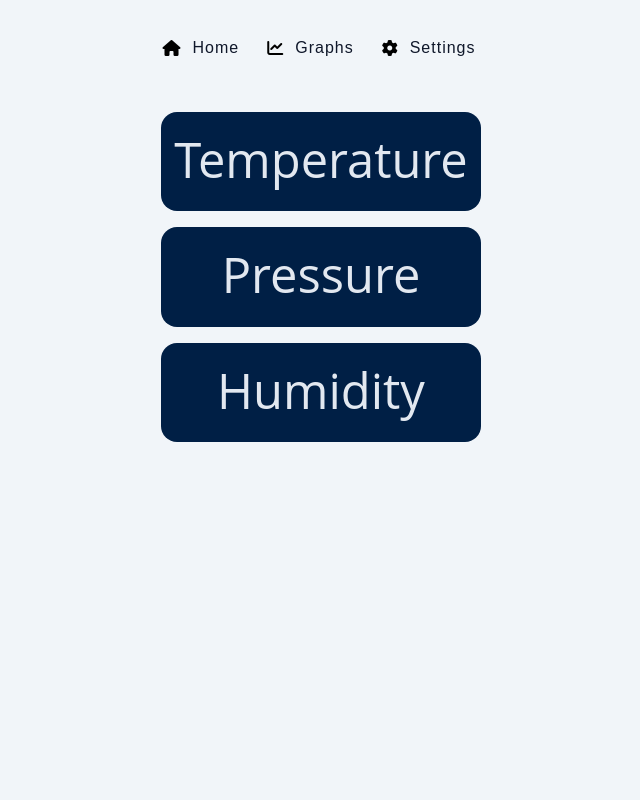
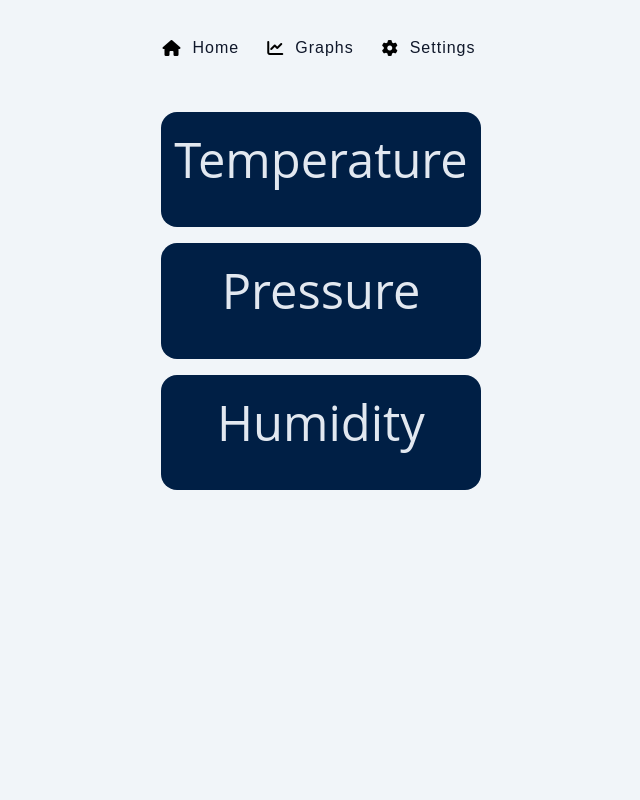
Before and after one commit to 3ngineer-AM/IEQWebapp, a PHP site: page / in a window 1280 px wide. Shown: the whole page, without its empty margins (319-959 px from the left). Run offline with PHP 8.4, Linux system fonts and the light colour scheme; some libraries are stand-ins or nearby versions.

Commit message:
Tweaked and fixed some bugs

```diff
--- a/index.php
+++ b/index.php
@@ -36,8 +36,19 @@
     <div class="container">
       <div class="climate-data">
         <div class="temperature">
-          <h1 class="card_title">Temperature</h1>
-          <div class="card_value" id="temperature_value"></div>
+          <div class="card">
+            <table class="rating">
+              <tbody>
+                <tr>
+                  <td>Rating</td>
+                </tr>
+              </tbody>
+            </table>
+            <div class="card-info">
+              <h1>Temperature</h1>
+              <div class="card_value" id="temperature_value"></div>
+            </div>
+          </div>
           <table>
             <tbody>
               <tr>
@@ -47,8 +58,19 @@
           </table>
         </div>
         <div class="pressure">
-          <h1 class="card_title">Pressure</h1>
-          <div class="card_value" id="pressure_value"></div>
+          <div class="card">
+            <table class="rating">
+              <tbody>
+                <tr>
+                  <td>Rating</td>
+                </tr>
+              </tbody>
+            </table>
+            <div class="card-info">
+              <h1>Pressure</h1>
+              <div class="card_value" id="pressure_value"></div>
+            </div>
+          </div>
           <table>
             <tbody>
               <tr>
@@ -58,8 +80,19 @@
           </table>
         </div>
         <div class="humidity">
-          <h1 class="card_title">Humidity</h1>
-          <div class="card_value" id="humidity_value"></div>
+          <div class="card">
+            <table class="rating">
+              <tbody>
+                <tr>
+                  <td>Rating</td>
+                </tr>
+              </tbody>
+            </table>
+            <div class="card-info">
+              <h1>Humidity</h1>
+              <div class="card_value" id="humidity_value"></div>
+            </div>
+          </div>
           <table>
             <tbody>
               <tr>
--- a/styles.css
+++ b/styles.css
@@ -52,7 +52,7 @@ html {
     --textColor: var(--grey-200);
     --borderRadius: 0.25rem;
     --letterSpacing: 1px;
-    --transition: 0.5s ease-in-out all;
+    --transition: 0.7s ease-in-out all;
     --max-width: 1120px;
     --fixed-width: 600px;
 
@@ -397,11 +397,30 @@ Measurands
     margin-top: 1rem;
     border-radius: 1rem;
 }
+table {
+    margin-bottom: 1rem;
+}
 tr {
     visibility: collapse;
     opacity: 0;
     margin: 0 auto;
     transition: 0s ease-in-out all;
+}
+.card {
+    display: flex;
+    justify-content: center;
+    align-items: center;
+}
+.rating {
+    display: none;
+    visibility: collapse;
+    align-self: flex-start;
+    margin-top: 1rem;
+    font-size: 1.953rem;
+}
+.card-info {
+    flex-basis: 100%;
+    transition: var(--transition);
 }
 .card_value {
     display: flex;
@@ -410,7 +429,7 @@ tr {
     margin-bottom: 1rem;
     transition: var(--transition);
 }
-.card_title {
+.card-info h1 {
     margin-top: 1rem;
     display: flex;
     justify-content: center;
@@ -422,10 +441,17 @@ tr {
 .humidity:hover {
     width: 100%;
 }
-.temperature:hover *:not(table, tbody, td, tr),
-.pressure:hover *:not(table, tbody, td, tr),
-.humidity:hover *:not(table, tbody, td, tr) {
-    transform: translateX(30%);
+.temperature:hover .card-info,
+.pressure:hover .card-info,
+.humidity:hover .card-info {
+    flex-basis: 0%;
+}
+.temperature:hover .rating,
+.pressure:hover .rating,
+.humidity:hover .rating {
+    display: block;
+    visibility: visible;
+    flex-basis: 100%;
 }
 .temperature:hover tr,
 .pressure:hover tr,
```
